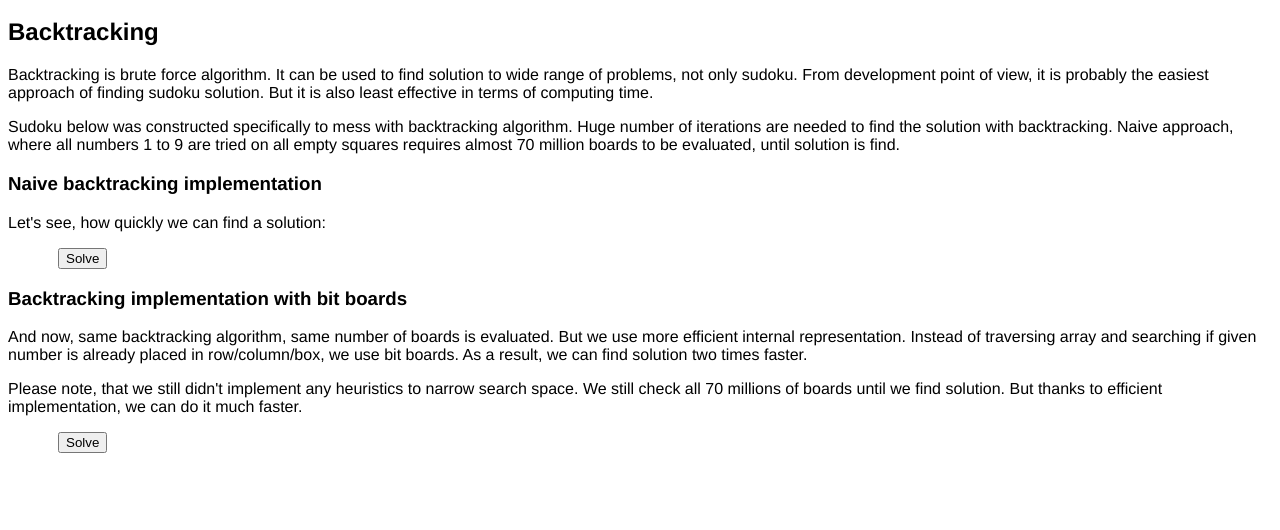
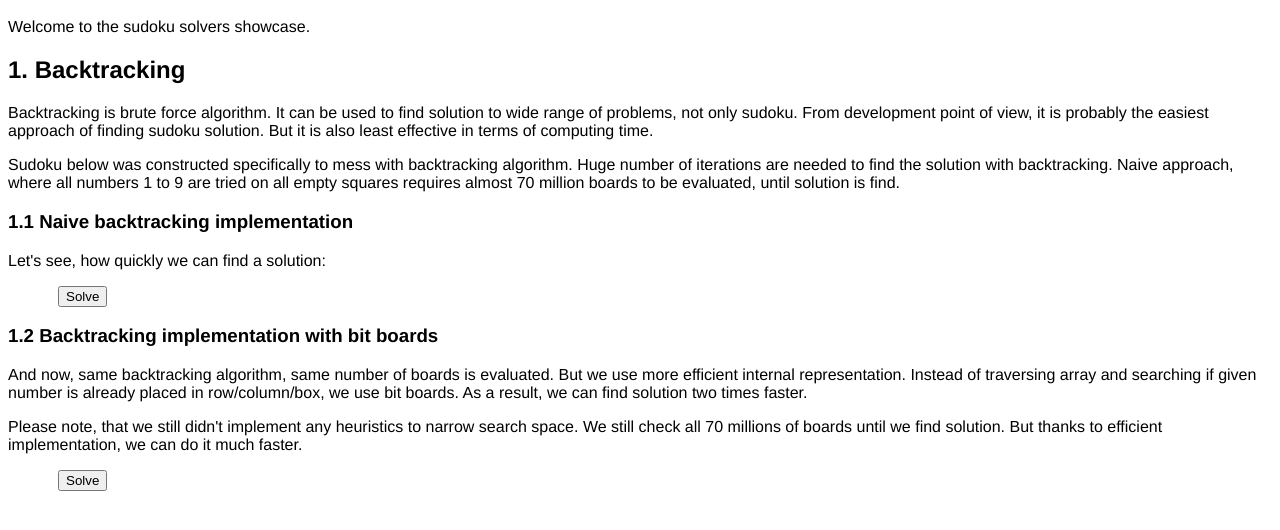
Before and after one commit to papradie/sudoku-solver, a website built with webpack: page src/index.html in a window 1280 px wide. Shown: the part 48-578 px from the top of the page. Built offline with nearby package versions, Linux system fonts and the light colour scheme.

Commit message:
Add numbering to heading elements (like chapters in book)

```diff
--- a/package.json
+++ b/package.json
@@ -24,7 +24,7 @@
   },
   "homepage": "https://github.com/papradie/sudoku-solver#readme",
   "devDependencies": {
-    "@babel/core": "^7.10.4",
+    "@babel/core": "^7.10.5",
     "@babel/preset-env": "^7.10.4",
     "babel-loader": "^8.1.0",
     "css-loader": "^3.6.0",
--- a/src/index.html
+++ b/src/index.html
@@ -6,7 +6,11 @@
     <body>
         <h1>Sudoku solver</h1>
 
-        <h2>Backtracking</h2>
+        <p>
+            Welcome to the sudoku solvers showcase.
+        </p>
+
+        <h2>1. Backtracking</h2>
 
         <p>
             Backtracking is brute force algorithm. It can be used to find solution to wide range of problems, not only sudoku.
@@ -19,7 +23,7 @@
             empty squares requires almost 70 million boards to be evaluated, until solution is find.
         </p>
 
-        <h3>Naive backtracking implementation</h3>
+        <h3>1.1 Naive backtracking implementation</h3>
 
         <p>Let's see, how quickly we can find a solution:</p>
 
@@ -32,7 +36,7 @@
             <div class="clearfix"></div>
         </div>
 
-        <h3>Backtracking implementation with bit boards</h3>
+        <h3>1.2 Backtracking implementation with bit boards</h3>
 
         <p>
             And now, same backtracking algorithm, same number of boards is evaluated. But we use more efficient internal
```
Also changed, not shown: 1 other file.
